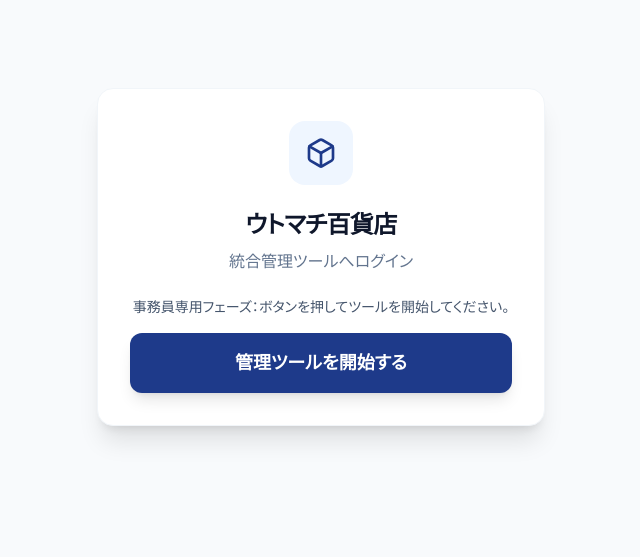
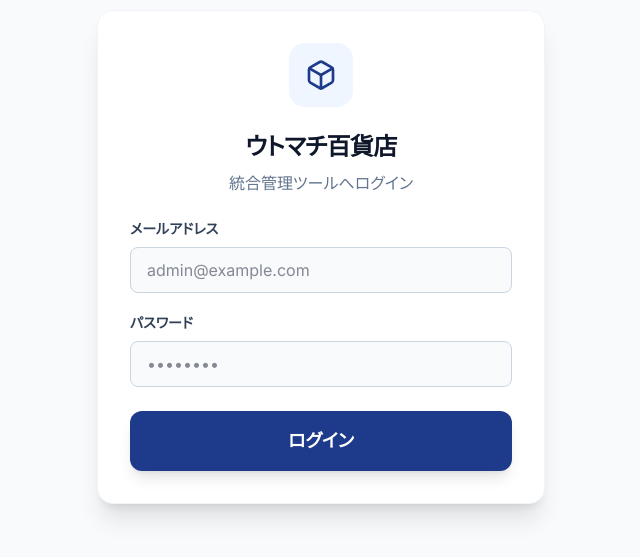
Before and after one commit to koji0903/utomachi100katen, a Next.js app: page /login in a window 1280 px wide. Shown: the part 143-700 px from the top of the page, without its empty margins (319-959 px from the left). Built offline with nearby package versions, Linux system fonts and the light colour scheme; no server answers.

Commit message:
ログイン機能の追加

```diff
--- a/src/app/login/page.tsx
+++ b/src/app/login/page.tsx
@@ -4,20 +4,17 @@ import { useState } from "react";
 import { signInWithEmailAndPassword } from "firebase/auth";
 import { auth } from "@/lib/firebase";
 import { useRouter } from "next/navigation";
-import { useEffect } from "react";
 import { Box } from "lucide-react";
-import { useAuth } from "@/lib/authContext";
 
 export default function LoginPage() {
-    const { user, loading: authLoading } = useAuth();
-    const [email, setEmail] = useState("utomachi2024@gmail.com");
-    const [password, setPassword] = useState("Utomachi315");
+    const [email, setEmail] = useState("");
+    const [password, setPassword] = useState("");
     const [error, setError] = useState("");
     const [loading, setLoading] = useState(false);
     const router = useRouter();
 
-    const handleLogin = async (e?: React.FormEvent) => {
-        if (e) e.preventDefault();
+    const handleLogin = async (e: React.FormEvent) => {
+        e.preventDefault();
         setLoading(true);
         setError("");
 
@@ -25,7 +22,7 @@ export default function LoginPage() {
             await signInWithEmailAndPassword(auth, email, password);
             router.push("/");
         } catch (err: any) {
-            setError("ログインに失敗しました。システム管理者に確認してください。");
+            setError("ログインに失敗しました。メールアドレスまたはパスワードが正しくありません。");
             console.error(err);
         } finally {
             setLoading(false);
@@ -51,21 +48,6 @@ export default function LoginPage() {
                             </div>
                         )}
 
-                        <div className="text-center space-y-4">
-                            <p className="text-sm text-slate-600">
-                                事務員専用フェーズ：ボタンを押してツールを開始してください。
-                            </p>
-
-                            <button
-                                onClick={() => handleLogin()}
-                                disabled={loading}
-                                className="w-full flex items-center justify-center py-4 px-4 bg-[#1e3a8a] text-white rounded-xl font-bold text-lg hover:bg-blue-800 focus:outline-none focus:ring-4 focus:ring-[#1e3a8a]/20 transition-all shadow-lg hover:shadow-xl disabled:opacity-70 disabled:cursor-not-allowed transform hover:-translate-y-0.5 active:translate-y-0"
-                            >
-                                {loading ? "起動中..." : "管理ツールを開始する"}
-                            </button>
-                        </div>
-
-                        {/* 従来のログインフォーム（将来の復活用にコメントアウト）
                         <form onSubmit={handleLogin} className="space-y-5">
                             <div className="space-y-2">
                                 <label className="text-sm font-semibold text-slate-700 block">メールアドレス</label>
@@ -74,7 +56,7 @@ export default function LoginPage() {
                                     required
                                     value={email}
                                     onChange={(e) => setEmail(e.target.value)}
-                                    className="w-full px-4 py-2.5 border border-slate-300 rounded-lg focus:outline-none focus:ring-2 focus:ring-[#1e3a8a]/20 focus:border-[#1e3a8a] transition-all bg-slate-50 focus:bg-white"
+                                    className="w-full px-4 py-2.5 border border-slate-300 rounded-lg focus:outline-none focus:ring-2 focus:ring-[#1e3a8a]/20 focus:border-[#1e3a8a] transition-all bg-slate-50 focus:bg-white text-slate-900"
                                     placeholder="admin@example.com"
                                 />
                             </div>
@@ -86,7 +68,7 @@ export default function LoginPage() {
                                     required
                                     value={password}
                                     onChange={(e) => setPassword(e.target.value)}
-                                    className="w-full px-4 py-2.5 border border-slate-300 rounded-lg focus:outline-none focus:ring-2 focus:ring-[#1e3a8a]/20 focus:border-[#1e3a8a] transition-all bg-slate-50 focus:bg-white"
+                                    className="w-full px-4 py-2.5 border border-slate-300 rounded-lg focus:outline-none focus:ring-2 focus:ring-[#1e3a8a]/20 focus:border-[#1e3a8a] transition-all bg-slate-50 focus:bg-white text-slate-900"
                                     placeholder="••••••••"
                                 />
                             </div>
@@ -94,12 +76,11 @@ export default function LoginPage() {
                             <button
                                 type="submit"
                                 disabled={loading}
-                                className="w-full mt-6 flex items-center justify-center py-3 px-4 bg-[#1e3a8a] text-white rounded-lg font-medium hover:bg-blue-800 focus:outline-none focus:ring-2 focus:ring-[#1e3a8a]/50 transition-colors shadow-sm disabled:opacity-70 disabled:cursor-not-allowed"
+                                className="w-full mt-6 flex items-center justify-center py-4 px-4 bg-[#1e3a8a] text-white rounded-xl font-bold text-lg hover:bg-blue-800 focus:outline-none focus:ring-4 focus:ring-[#1e3a8a]/20 transition-all shadow-lg hover:shadow-xl disabled:opacity-70 disabled:cursor-not-allowed transform hover:-translate-y-0.5 active:translate-y-0"
                             >
                                 {loading ? "ログイン中..." : "ログイン"}
                             </button>
                         </form>
-                        */}
                     </div>
                 </div>
             </div>
```
